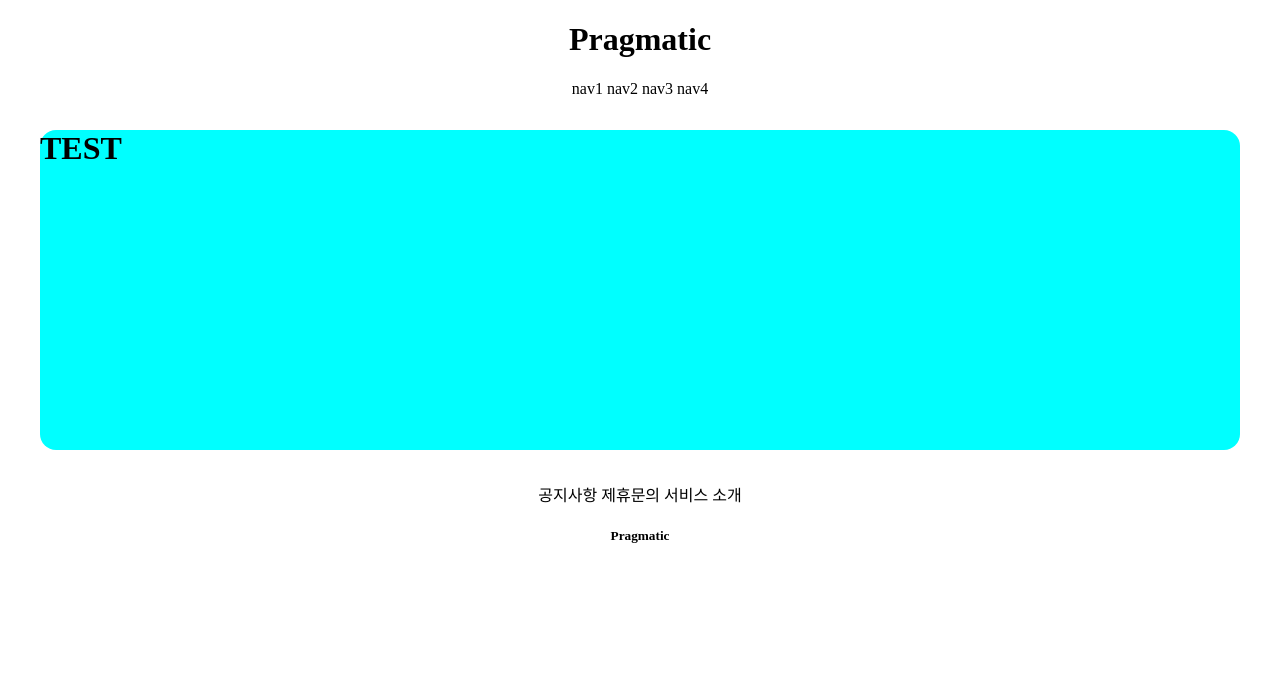
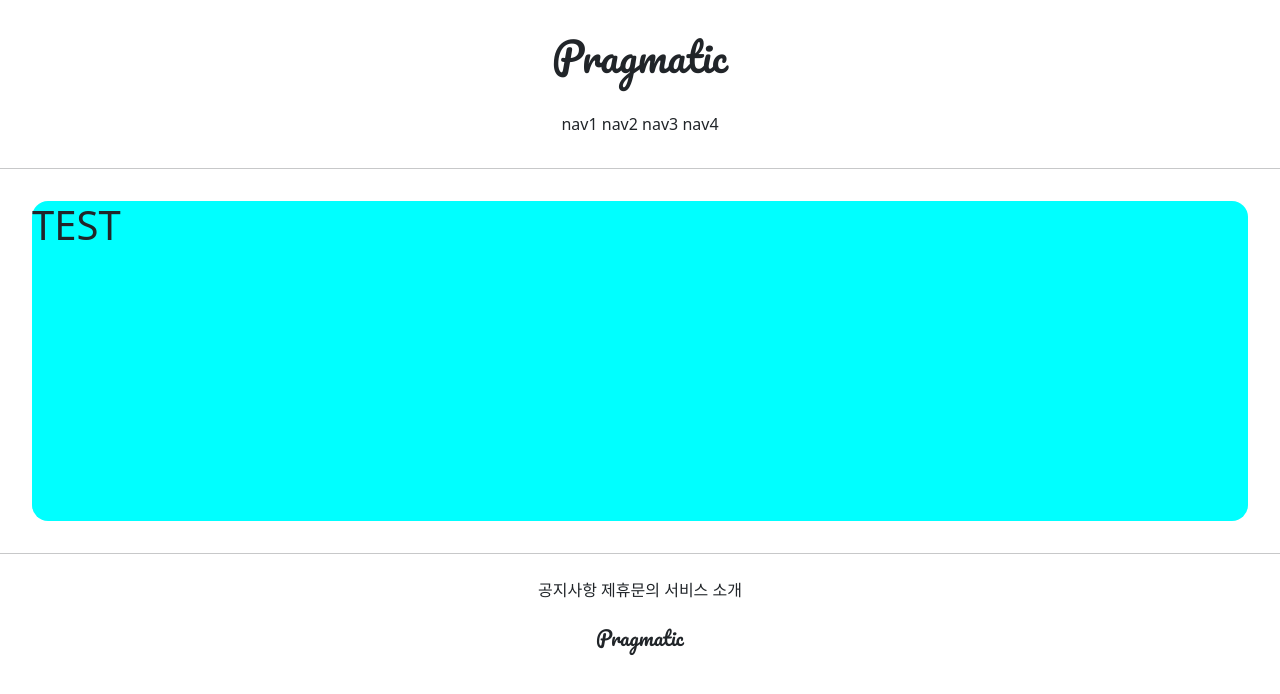
Before and after one commit to noeul1114/gis_3ban_1, a Django app: page /accounts/hello_world/ in a window 1280 px wide. Shown: the top 694 px of the page. Run offline with Django 3.2, Linux system fonts and the light colour scheme; parts of the project's set-up code (start-up, migrations or seed data) failed here and were passed over.

Commit message:
7/6 3ban class commit 3

```diff
--- a/templates/base.html
+++ b/templates/base.html
@@ -7,8 +7,12 @@
 
 {% include 'header.html' %}
 
+<hr>
+
 {% block content %}
 {% endblock %}
+
+<hr>
 
 {% include 'footer.html' %}
 
--- a/templates/footer.html
+++ b/templates/footer.html
@@ -1,11 +1,11 @@
 <div style="text-align: center">
 
-    <div>
+    <div style="margin-top: 1.5rem">
         <span>공지사항</span>
         <span>제휴문의</span>
         <span>서비스 소개</span>
     </div>
-    <div>
+    <div style="margin: 1.5rem 0; font-family: 'Pacifico', cursive;">
         <h5>Pragmatic</h5>
     </div>
 
--- a/templates/head.html
+++ b/templates/head.html
@@ -1,4 +1,14 @@
 <head>
     <meta charset="UTF-8">
     <title>Title</title>
+
+    {#  BOOTSTRAP LINK  #}
+    <link href="https://cdn.jsdelivr.net/npm/bootstrap@5.0.2/dist/css/bootstrap.min.css" rel="stylesheet"
+          integrity="sha384-EVSTQN3/azprG1Anm3QDgpJLIm9Nao0Yz1ztcQTwFspd3yD65VohhpuuCOmLASjC" crossorigin="anonymous">
+
+    {#  GOOGLE FONTS LINK  #}
+    <link rel="preconnect" href="https://fonts.googleapis.com">
+    <link rel="preconnect" href="https://fonts.gstatic.com" crossorigin>
+    <link href="https://fonts.googleapis.com/css2?family=Pacifico&display=swap" rel="stylesheet">
+
 </head>
--- a/templates/header.html
+++ b/templates/header.html
@@ -1,8 +1,8 @@
 <div style="text-align: center">
-    <div>
+    <div style="margin: 2rem 0; font-family: 'Pacifico', cursive;">
         <h1>Pragmatic</h1>
     </div>
-    <div>
+    <div style="margin-bottom: 2rem;">
         <span>nav1</span>
         <span>nav2</span>
         <span>nav3</span>
```
